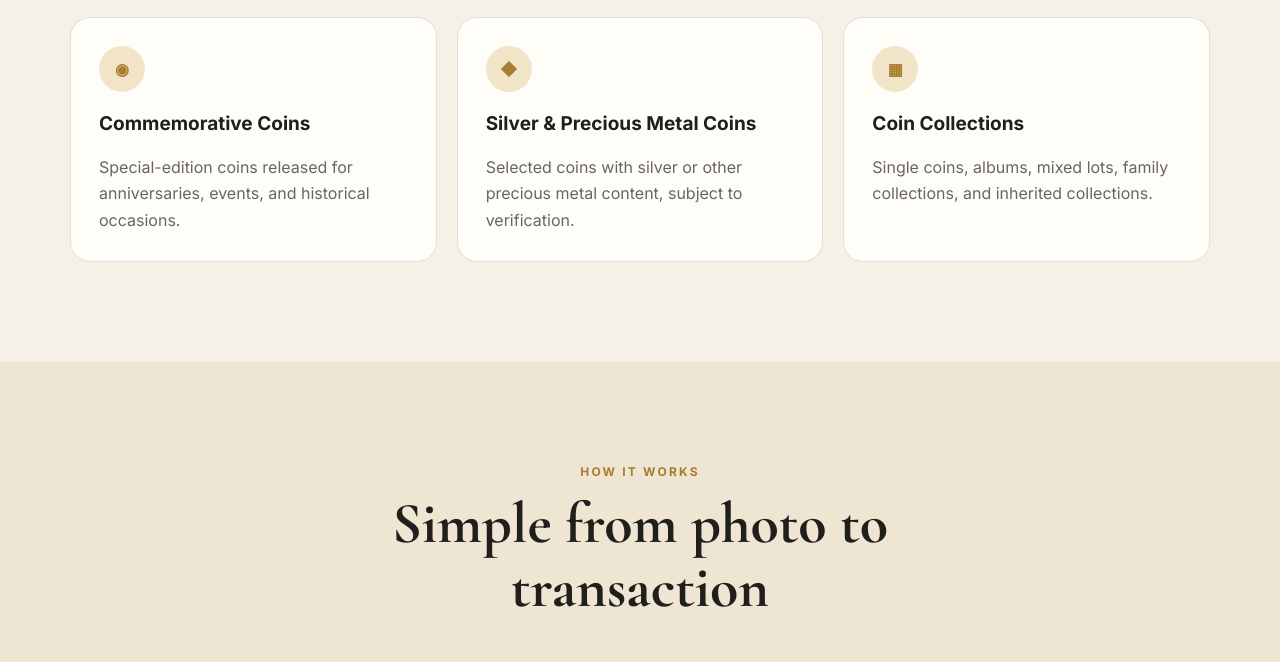
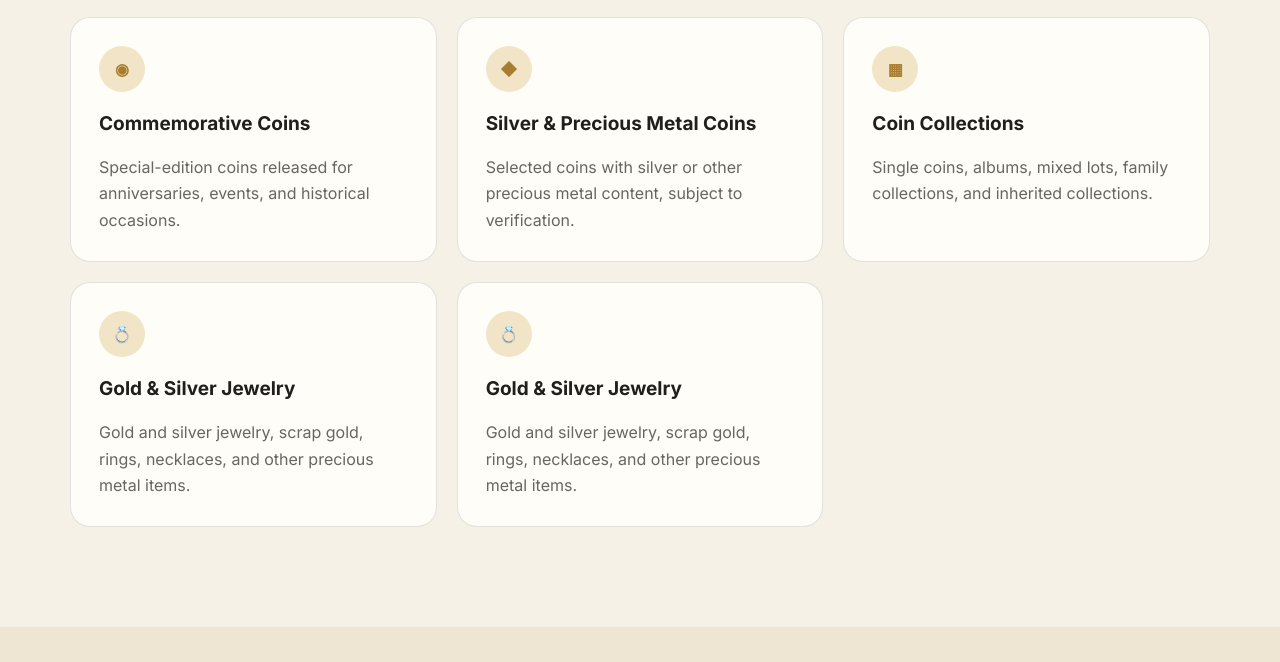
Before and after one commit to danesmark8/OldCoinBuyer, a plain HTML site: page index.html in a window 1280 px wide. Shown: the part 1365-2027 px from the top of the page. Drawn offline with nearby package versions, Linux system fonts and the light colour scheme.

Commit message:
Update OldCoinBuyer website

```diff
--- a/index.html
+++ b/index.html
@@ -144,6 +144,7 @@
             <p>
               Not sure if your coin is valuable? Send us photos first. We can
               review the basic details before arranging a physical inspection.
+              We also buy gold and silver jewelry.
             </p>
           </div>
 
@@ -211,6 +212,27 @@
               <p>
                 Single coins, albums, mixed lots, family collections, and
                 inherited collections.
+              </p>
+            </article>
+
+            <article class="card">
+              <div class="icon">💍</div>
+
+              <h3>Gold & Silver Jewelry</h3>
+
+              <p>
+                Gold and silver jewelry, scrap gold, rings, necklaces, and other
+                precious metal items.
+              </p>
+            </article>
+            <article class="card">
+              <div class="icon">💍</div>
+
+              <h3>Gold & Silver Jewelry</h3>
+
+              <p>
+                Gold and silver jewelry, scrap gold, rings, necklaces, and other
+                precious metal items.
               </p>
             </article>
           </div>
```
